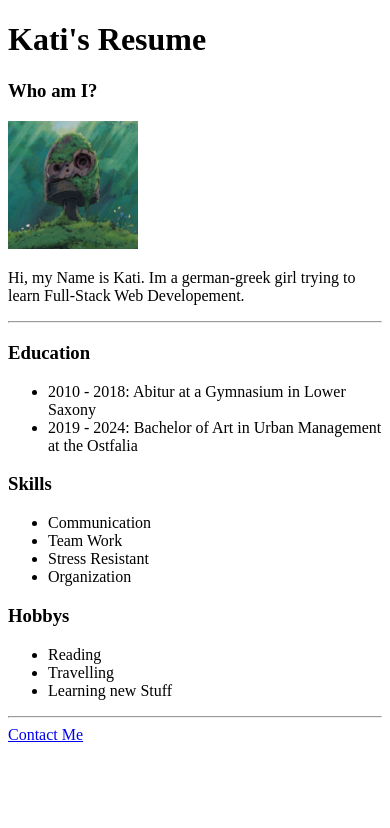
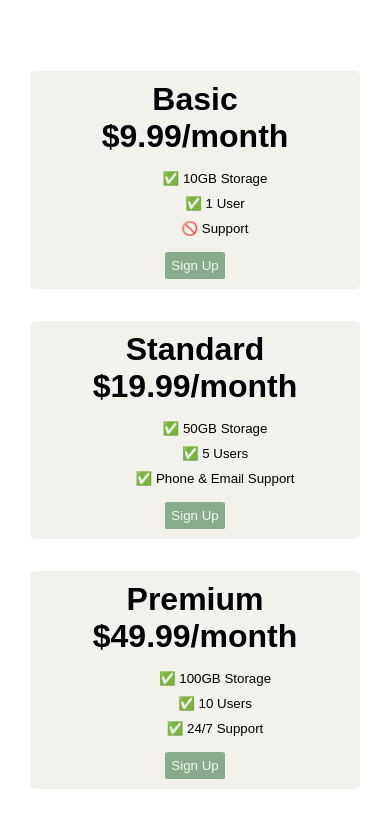
Before and after one commit to KatiHrg/First-Project, a plain HTML site: page index.html in a window 390 px wide. Drawn offline with Linux system fonts and the light colour scheme; a web font is replaced by a local one.

Commit message:
Add files via upload

```diff
--- a/index.html
+++ b/index.html
@@ -1,37 +1,137 @@
 <!DOCTYPE html>
-<html lang="eng">
+<html>
   <head>
-		<meta charset="UTF-8">
-        <meta name="viewport" content="width=device-width, initial-scale=1.0">
-		<title>My Resume</title>
+    <title>Flexbox Pricing Table</title>
+    <link rel="preconnect" href="https://fonts.googleapis.com" />
+    <link rel="preconnect" href="https://fonts.gstatic.com" crossorigin />
+    <link
+      href="https://fonts.googleapis.com/css2?family=Sono:wght@400;700&display=swap"
+      rel="stylesheet"
+    />
+    <style>
+      body {
+        font-family: "Sono", sans-serif;
+       ul {
+          list-style-type: none;}
+       }
+
+       .plan-titel{
+        font-weight: bold;
+       }
+
+      .pricing-container {
+        display: flex;
+        flex-direction: row;
+        justify-content: center;
+        align-items: center;
+        height: 100vh;
+        gap: 2rem;
+       }
+
+      .pricing-plan {
+        background-color: #F2F1EB;
+        width: 300px;
+        text-align: center;
+        padding: 10px 15px;
+        border-radius: 2%;
+        }
+
+        .plan-title{
+        font-weight: bold;
+          }
+
+        .plan-price {
+          font-weight: bold;
+          font-size: xx-large;
+        }
+
+        li {
+          font-size: smaller;
+          margin: 10px;
+          text-align: center;
+        }
+
+      .plan-button {
+        background-color: #88AB8E;
+        padding: 6px;
+        border-radius: 6%;
+        border: 0;
+        color: rgb(237, 247, 242);
+      }
+
+      /* Hint: What can you do with a media query and flexbox? */
+   @media (max-width: 1250px) {
+        .pricing-container {
+          display: flex;
+          flex-direction: column;
+          justify-content: center;
+          align-items: center;
+          height: 100vh;
+          gap: 2rem;
+          }
+
+        .plan-title{
+        font-weight: bold;
+        font-size: xx-large;
+          }
+
+        .plan-price {
+          font-weight: bold;
+        }
+
+        .pricing-plan {
+          background-color: #F2F1EB;
+          width: 300px;
+          text-align: center;
+          padding: 10px 15px;
+          border-radius: 2%;
+          }
+
+        li {
+          font-size: smaller;
+          margin: 10px;
+          text-align: center;
+        }
+
+      .plan-button {
+        background-color: #88AB8E;
+      }
+     }
+    </style>
   </head>
+
   <body>
-		<h1>Kati's Resume</h1>
-		<h3>Who am I?</h3>
-		<img width="130" src="./F7AD5726-24D1-4853-B41F-F4136BDF0DBE.png" alt="Picture of Ghibli Iron Gholem">
-			<p>Hi, my Name is Kati. Im a german-greek girl trying to learn Full-Stack Web Developement.</p>
-			<hr>
-		<h3>Education</h3>
-			<ul>
-				<li>2010 - 2018: Abitur at a Gymnasium in Lower Saxony</li>
-				<li>2019 - 2024: Bachelor of Art in Urban Management at the Ostfalia</li>
+    <div class="pricing-container">
+      <div class="pricing-plan">
+        <div class="plan-title">Basic</div>
+        <div class="plan-price">$9.99/month</div>
+        <ul class="plan-features">
+          <li>✅ 10GB Storage</li>
+          <li>✅ 1 User</li>
+          <li>🚫 Support</li>
         </ul>
-			<h3>Skills</h3>
-			<ul>
-				<li>Communication</li>
-				<li>Team Work</li>
-				<li>Stress Resistant</li>
-				<li>Organization</li>
+        <button class="plan-button">Sign Up</button>
+      </div>
+      <div class="pricing-plan">
+        <div class="plan-title">Standard</div>
+        <div class="plan-price">$19.99/month</div>
+        <ul class="plan-features">
+          <li>✅ 50GB Storage</li>
+          <li>✅ 5 Users</li>
+          <li>✅ Phone &amp; Email Support</li>
         </ul>
-			<h3>Hobbys</h3>
-			<ul>
-				<li>Reading</li>
-				<li>Travelling</li>
-				<li>Learning new Stuff</li>
+        <button class="plan-button">Sign Up</button>
+      </div>
+      <div class="pricing-plan">
+        <div class="plan-title">Premium</div>
+        <div class="plan-price">$49.99/month</div>
+        <ul class="plan-features">
+          <li>✅ 100GB Storage</li>
+          <li>✅ 10 Users</li>
+          <li>✅ 24/7 Support</li>
         </ul>
-			<hr>
-	<footer>
-		<a href="./contact.html">Contact Me</a>
-	</footer>
+        <button class="plan-button">Sign Up</button>
+      </div>
+    </div>
   </body>
 </html>
```
Lines whose indentation alone changed are shown as unchanged.
